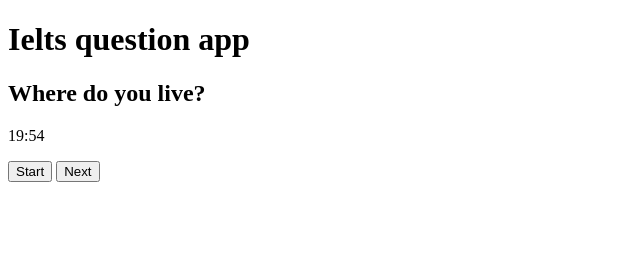
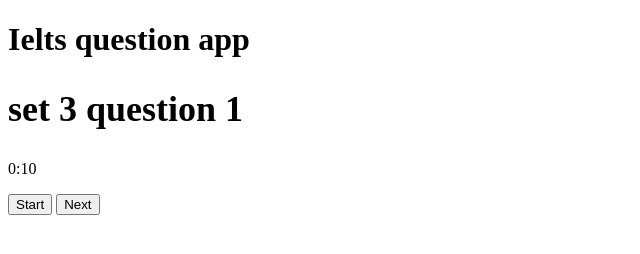
Before and after one commit to rblejman/ielts-speaking-questions, a plain HTML site: page index.html in a window 1280 px wide. Both pictures are taken after a click on the button "Start". Shown: the whole page, without its empty margins (0-640 px from the left). Drawn offline with Linux system fonts and the light colour scheme.

Commit message:
timer linked to showQuestion function

```diff
--- a/index.html
+++ b/index.html
@@ -11,7 +11,7 @@
     <div class="qWall">
       <h2 class="qWall__question">Where do you live?</h2>
     </div>
-    <p class="countDown">timer</p>
+    <p class="countDown">0:00</p>
     <button class="start">Start</button>
     <button class="next">Next</button>
     <script type="module" src="main.js"></script>
--- a/main.js
+++ b/main.js
@@ -2,7 +2,7 @@
 const currentQ = document.querySelector(".qWall__question");
 const startBtn = document.querySelector(".start");
 const nextBtn = document.querySelector(".next");
-const defDelay = [4000, 5000, 6000, 7000];
+const defDelay = [11000, 12000, 13000, 14000];
 const answeredSet = [];
 let next = false;
 
@@ -20,8 +20,11 @@
   questions.forEach(function (item, index) {
     promise = promise.then(function () {
       console.log(item);
+      currentQ.innerHTML = `<h2 class="qWall__question">${item}</h2>`;
+      startTimer(defDelay[index]);
       return new Promise(function (resolve) {
         setTimeout(resolve, defDelay[index]);
+
         console.log(`delay of ${defDelay[index]} miliseconds`);
       });
     });
@@ -30,18 +33,10 @@
 
 promise.then(function () {
   console.log("Loop finished.");
+  currentQ.innerHTML = `
+  <h2 class="qWall__question">Exam completed!</h2>
+  `;
 });
-
-// function showQuestions(questions) {
-//   questions.forEach((item, index) => {
-//     console.log(item);
-//     console.log(index);
-//     console.log(defDelay[index]);
-//     currentQ.innerHTML = `
-//           <h2 class="qWall__question">${q}</h2>`;
-//     // countdown pasarle el index de la pregunta
-//   });
-// }
 
 // Saving answeredSet question Sets
 function addAnswered(id) {
@@ -51,17 +46,17 @@
 }
 
 // timer
-const startTiming = 20;
-let time = startTiming * 60;
 const count = document.querySelector(".countDown");
 
-setInterval(updateTimer, 1000);
-function updateTimer() {
-  const minutes = Math.floor(time / 60);
-  let seconds = time % 60;
-  seconds = seconds < 10 ? "0" + seconds : seconds;
-  count.innerHTML = `${minutes}:${seconds}`;
-  time--;
+function startTimer(time) {
+  time = time / 1000;
+  setInterval(() => {
+    const minutes = Math.floor(time / 60);
+    let seconds = time % 60;
+    seconds = seconds < 10 ? "0" + seconds : seconds;
+    count.innerHTML = `${minutes}:${seconds}`;
+    time--;
+  }, 1000);
 }
 
 // start program
```
